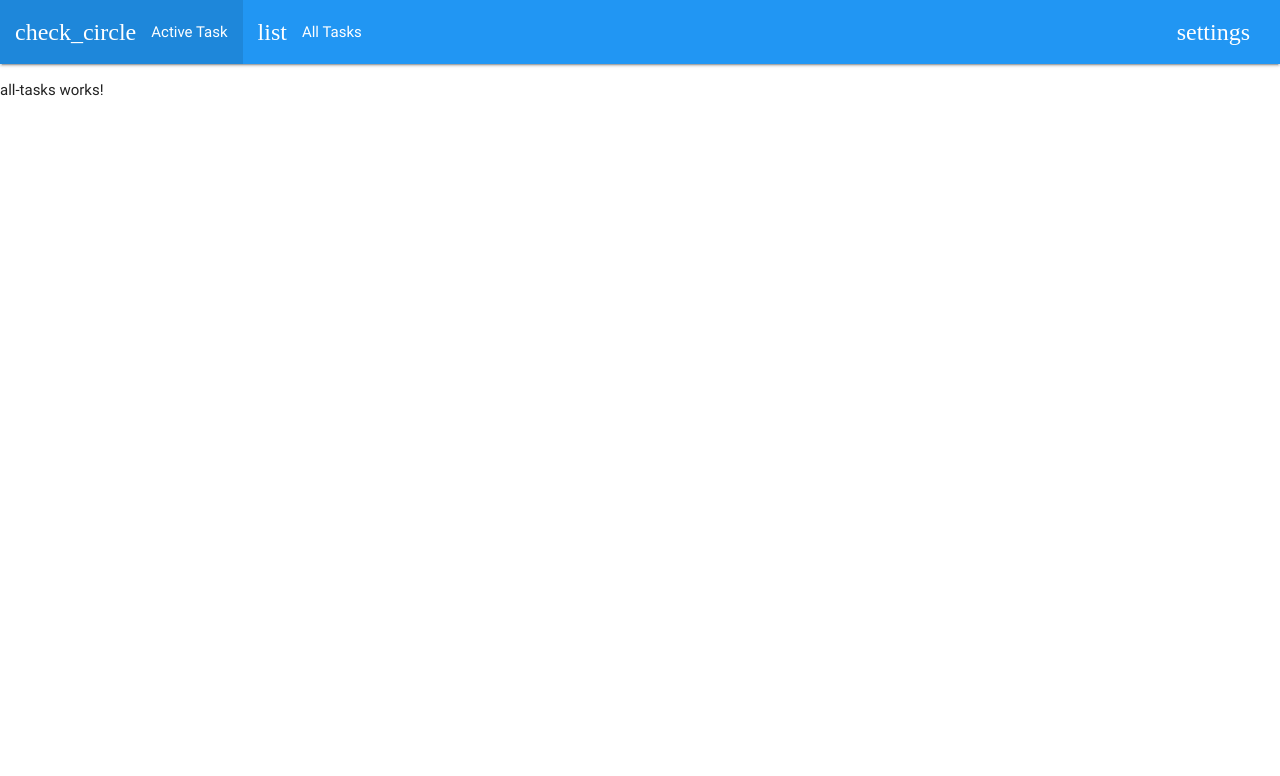
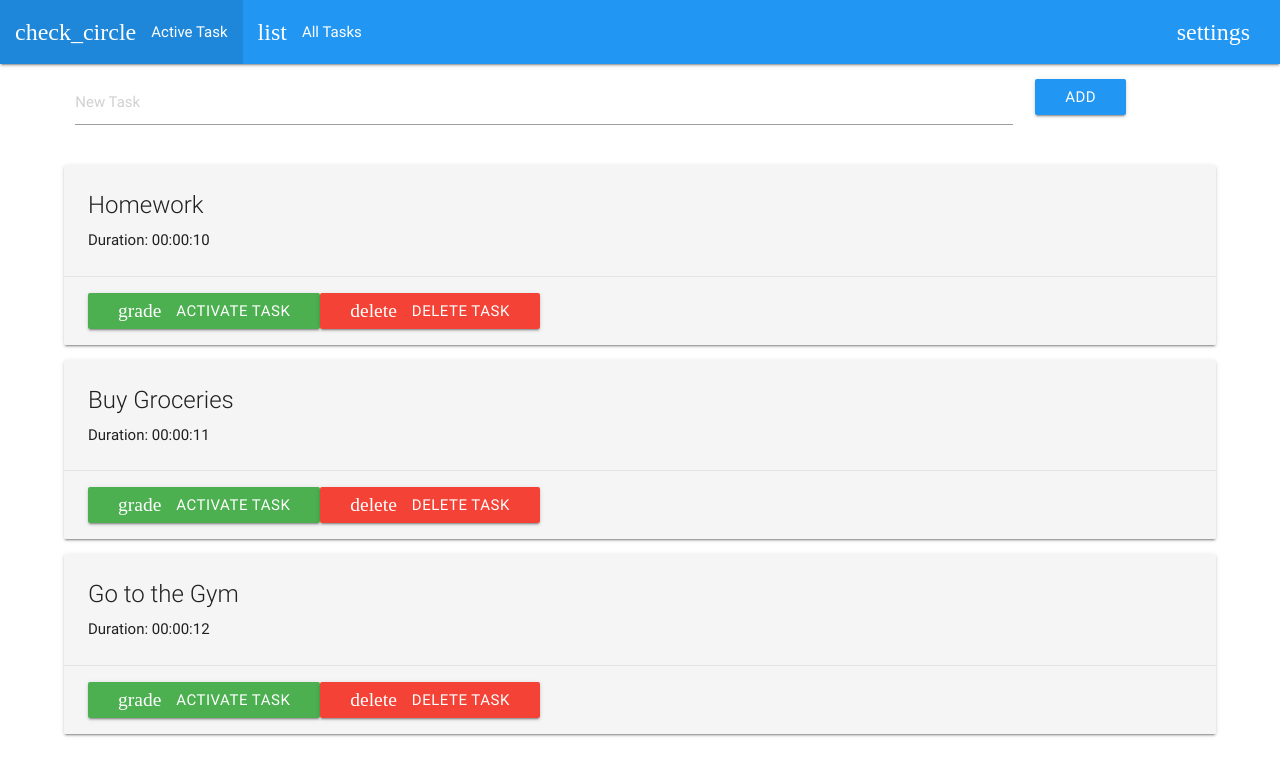
Before and after one commit to zyzmoz/tasky, an Angular app: page /allTasks in a window 1280 px wide. Shown: the top 776 px of the page. Built offline with nearby package versions, Linux system fonts and the light colour scheme; a web font is replaced by a local one; what angular2-materialize would draw is missing.

Commit message:
AllTasks page done

```diff
--- a/src/app/app.module.ts
+++ b/src/app/app.module.ts
@@ -11,6 +11,9 @@ import { ActiveTasksComponent } from './pages/active-tasks/active-tasks.componen
 import { routing } from './app.routing';
 import { SettingsComponent } from './pages/settings/settings.component';
 
+//providers
+import { TaskService } from './providers/task.service';
+
 @NgModule({
   declarations: [
     AppComponent,
@@ -23,7 +26,7 @@ import { SettingsComponent } from './pages/settings/settings.component';
     MaterializeModule,
     routing
   ],
-  providers: [],
+  providers: [TaskService],
   bootstrap: [AppComponent]
 })
 export class AppModule { }
--- a/src/app/pages/active-tasks/active-tasks.component.ts
+++ b/src/app/pages/active-tasks/active-tasks.component.ts
@@ -5,8 +5,7 @@ import { Observable } from  'rxjs/Rx';
 @Component({
   selector: 'app-active-tasks',
   templateUrl: './active-tasks.component.html',
-  styleUrls: ['./active-tasks.component.css'],
-  providers: [TaskService]
+  styleUrls: ['./active-tasks.component.css']
 })
 export class ActiveTasksComponent implements OnInit {
   activeTask: any = null;
@@ -14,12 +13,14 @@ export class ActiveTasksComponent implements OnInit {
   elapsed: number = 0;
   clock : any = null;
   constructor(private _task : TaskService) {
-    this.activeTask = this._task.getActiveTask();
-    this.setTimer(0);
-    this.clock = Observable.timer(1000,1000);
+
   }
 
   ngOnInit() {
+    this.activeTask = this._task.getActiveTask();
+    if (this.activeTask)
+      this.setTimer(0);
+    this.clock = Observable.timer(1000,1000);
   }
 
   startTimer(){
--- a/src/app/pages/all-tasks/all-tasks.component.css
+++ b/src/app/pages/all-tasks/all-tasks.component.css
@@ -0,0 +1,4 @@
+.list {
+  width: 90%;
+  margin: 0 auto;
+}
--- a/src/app/pages/all-tasks/all-tasks.component.html
+++ b/src/app/pages/all-tasks/all-tasks.component.html
@@ -1,3 +1,24 @@
-<p>
-  all-tasks works!
-</p>
+<div class="list">
+  <div class="row">
+    <div class="col s10">
+      <div class="input-field">
+        <input #newTask placeholder="New Task" type="text"/>
+      </div>
+    </div>
+    <div class="col s2">
+      <div class="input-field">
+        <button class="waves-effect btn blue" (click)="addTask(newTask)">Add</button>
+      </div>
+    </div>
+  </div>
+  <div class="card grey lighten-4" *ngFor="let task of tasks; let i = index">
+    <div class="card-content">
+      <span class="card-title">{{task.title}}</span>
+      <p>Duration: {{getDurationText(task.duration)}}</p>
+    </div>
+    <div class="card-action">
+      <button [disabled]="task.active" class="waves-effect btn green" (click)="setTaskActive(i)"><i class="material-icons left">grade</i>Activate Task</button>
+      <button [disabled]="task.active" class="waves-effect btn red" (click)="removeTask(i)"><i class="material-icons left">delete</i>Delete Task</button>
+    </div>
+  </div>
+</div>
--- a/src/app/pages/all-tasks/all-tasks.component.ts
+++ b/src/app/pages/all-tasks/all-tasks.component.ts
@@ -1,15 +1,41 @@
 import { Component, OnInit } from '@angular/core';
+import { TaskService } from '../../providers/task.service';
 
 @Component({
   selector: 'app-all-tasks',
   templateUrl: './all-tasks.component.html',
   styleUrls: ['./all-tasks.component.css']
+
 })
 export class AllTasksComponent implements OnInit {
+  tasks : any[];
 
-  constructor() { }
+  constructor(public _task : TaskService) { }
 
   ngOnInit() {
+    this.tasks = this._task.getTaskList();
+  }
+
+  getDurationText = (duration) => this._task.getDurationText(duration);
+  setTaskActive(index){
+    this.tasks = [];
+    this.tasks = this._task.setTaskActive(index);
+  }
+
+  removeTask(index) {
+    this.tasks = [];
+    this.tasks = this._task.removeTask(index);
+  }
+
+  addTask(text){
+    let obj = {
+      title: text.value,
+      duration: 15,
+      active: false
+    }
+    this.tasks = [];
+    this.tasks = this._task.addTask(obj);
+    text.value = '';
   }
 
 }
--- a/src/app/pages/settings/settings.component.css
+++ b/src/app/pages/settings/settings.component.css
@@ -0,0 +1,8 @@
+.content {
+  width: 90%;
+  margin: 0 auto;
+}
+
+.block {
+  width: 100%;
+}
--- a/src/app/pages/settings/settings.component.html
+++ b/src/app/pages/settings/settings.component.html
@@ -1,3 +1,31 @@
-<p>
-  settings works!
-</p>
+<div class="content">
+  <div class="card grey lighten-4">
+    <div class="card-content">
+      <div class="card-title">
+        <p>Settings</p>
+      </div>
+      <div class="card-action">
+        <div class="row">
+          <div class="col s12">
+            <div class="input-field">
+              <label>Default Duration</label>
+              <input #duration value="{{_task.settings.defaultDuration}}" type="number" />
+            </div>
+
+            <label>Units</label>
+            <select #unit class="browser-default">
+              <option value="" disabled selected>Choose your option</option>
+              <option [selected]="_task.settings.unit === 1" value="1">Seconds</option>
+              <option [selected]="_task.settings.unit === 2" value="2">Minutes</option>
+              <option [selected]="_task.settings.unit === 3" value="3">Hours</option>
+              <!-- [attr-selected]="var"  -->
+            </select>
+          </div>
+        </div>
+        <button class="waves-effect btn blue right" (click)="saveSettings(duration.value, unit.value)">Save</button>
+      </div>
+    </div>
+  </div>
+  <button class="waves-effect btn red block">Reset Settings</button>
+
+</div>
--- a/src/app/pages/settings/settings.component.ts
+++ b/src/app/pages/settings/settings.component.ts
@@ -1,4 +1,5 @@
 import { Component, OnInit } from '@angular/core';
+import { TaskService } from '../../providers/task.service';
 
 @Component({
   selector: 'app-settings',
@@ -7,9 +8,15 @@ import { Component, OnInit } from '@angular/core';
 })
 export class SettingsComponent implements OnInit {
 
-  constructor() { }
+  constructor(public _task : TaskService) { }
 
   ngOnInit() {
   }
 
+  saveSettings(duration, unit){
+    this._task.settings.defaultDuration = duration;
+    this._task.settings.unit = unit;
+    console.log(this._task.settings);
+  }
+
 }
--- a/src/app/providers/task.service.ts
+++ b/src/app/providers/task.service.ts
@@ -2,20 +2,27 @@ import { Injectable } from '@angular/core';
 
 @Injectable()
 export class TaskService {
-  activeTask : any = {
-    title: 'Buy a Car',
-    duration: 10,
-  };
+  activeTask : any = null;
+  settings: any = {
+    defaultDuration: 10,
+    unit: 1
+  }
 
   taskList : any[] = [
     {
-      title: 'Homework'
+      title: 'Homework',
+      duration: 10,
+      active: false
     },
     {
-      title: 'Buy Groceries'
+      title: 'Buy Groceries',
+      duration: 11,
+      active: false
     },
     {
-      title: 'Go to the Gym'
+      title: 'Go to the Gym',
+      duration: 12,
+      active: false
     }
   ];
 
@@ -25,6 +32,51 @@ export class TaskService {
     return this.activeTask;
   }
 
+  getTaskList(){
+    return this.taskList;
+  }
+
+  addTask(obj){
+    this.taskList.push(obj);
+    return this.taskList;
+  }
+
+  removeTask(index){
+    this.taskList.splice(index,1);
+    return this.taskList;
+  }
+
+  setTaskActive(index) {
+    this.taskList[index].active = true;
+    this.activeTask = this.taskList[index];
+    console.log(this.activeTask);
+    return this.taskList;
+  }
+
+  getDurationText(duration){
+    let text = '';
+    let sec_num = parseInt(duration, 10);
+    let hours   = Math.floor(sec_num / 3600);
+    let minutes = Math.floor((sec_num - (hours * 3600)) / 60);
+    let seconds = sec_num - (hours * 3600) - (minutes * 60);
+    if (hours   < 10) {
+      text += "0"+hours +':';
+    } else {
+      text += hours +':';
+    }
+    if (minutes < 10) {
+      text += "0"+minutes + ':';
+    } else {
+      text += minutes +':';
+    }
+    if (seconds < 10) {
+      text += "0"+seconds + '';
+    } else {
+      text += seconds+'';
+    }
+    return text;
+  }
+
 
 
 }
--- a/src/index.html
+++ b/src/index.html
@@ -2,7 +2,7 @@
 <html lang="en">
 <head>
   <meta charset="utf-8">
-  <title>Manager</title>
+  <title>Tasky</title>
   <base href="./">
 
   <meta name="viewport" content="width=device-width, initial-scale=1">
```
